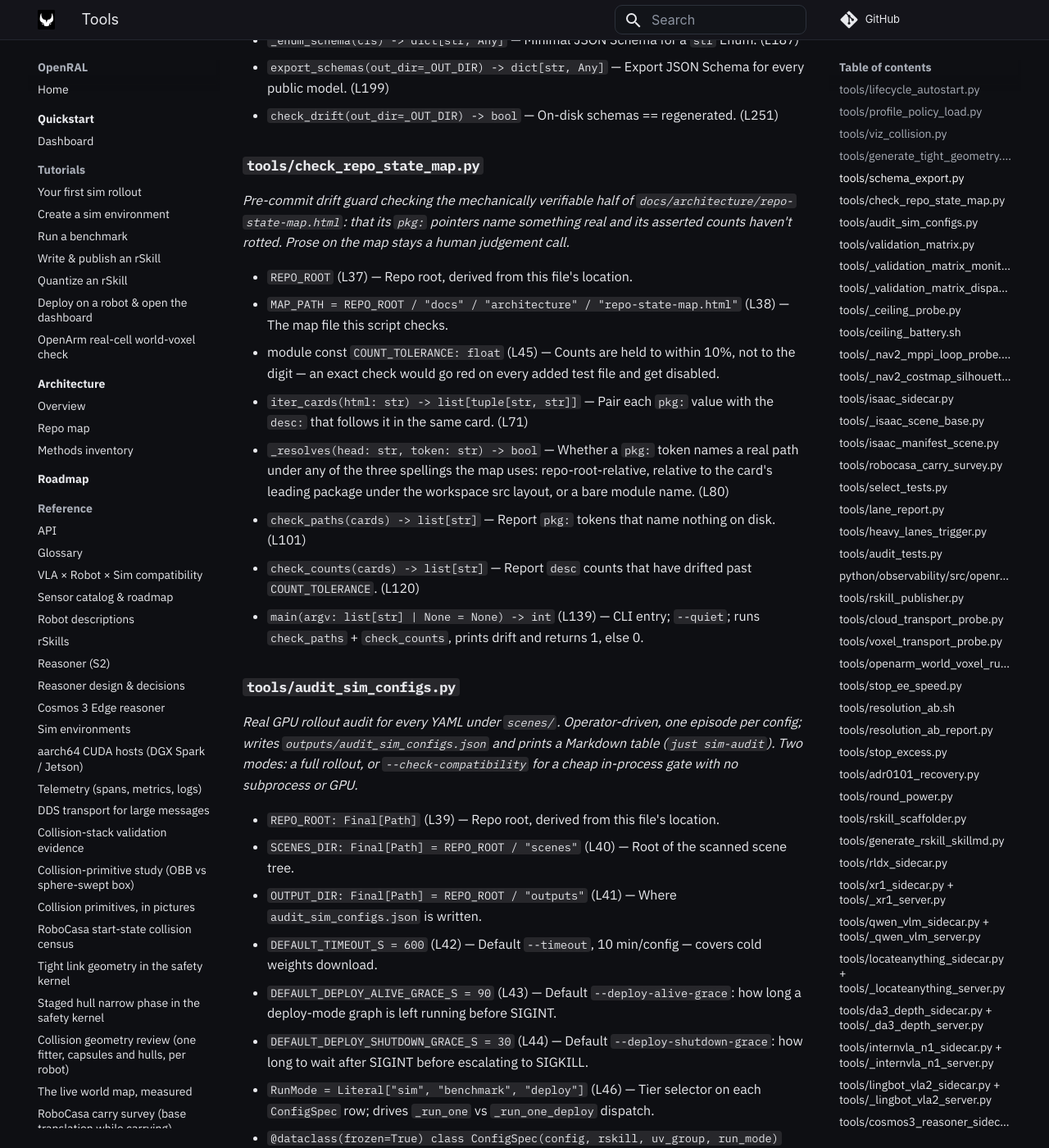
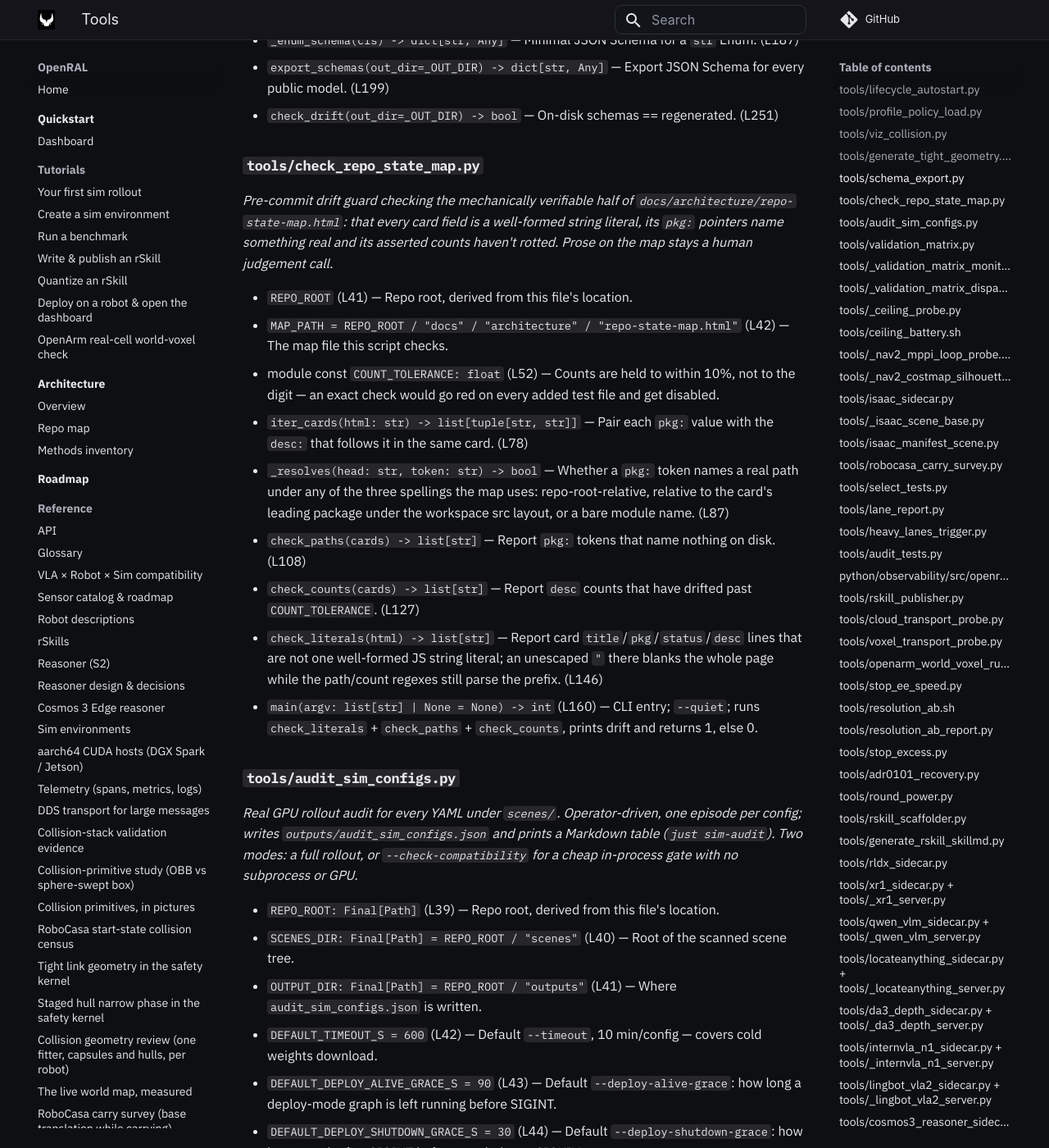
Before and after one commit to OpenRAL/openral, an MkDocs documentation site: the page built from docs/methods/10-tools.md, in a window 1280 px wide and 1400 px high, scrolled down 2645 px. Shown: the whole window at 82% size. Built offline with MkDocs 1.6.1 and Material for MkDocs 9.7.7, drawn with Linux system fonts in a browser that asks for light colours; comment, search, counter and statistics services are not loaded.

Commit message:
fix(docs): unblank the repo state map and correct the SensorRosPublisher card
#289 left an unescaped `""` inside the openral_perception_ros card's desc, so
the map's <script> failed to parse and the page rendered nothing. The drift
checker missed it because its regexes happily parse the truncated prefix;
`check_literals` now requires every card field line to be one well-formed
JS string, and a test re-seeds the #289 line.

The `SensorRosPublisher (PR2)` card also claimed it was not driven on a live
deploy graph and published on `/openral/sensors/<id>/image`; the sensor leg
drives it on every real deploy, on `/openral/cameras/<name>/image`.

Co-Authored-By: Claude Opus 5.5 <noreply@anthropic.com>
Signed-off-by: Adrian <adrianllopart@gmail.com>

```diff
--- a/docs/architecture/repo-state-map.html
+++ b/docs/architecture/repo-state-map.html
@@ -881,9 +881,9 @@ const LAYERS = [
         title: "SensorRosPublisher (PR2)",
         pkg: "python/sensors · ros_publisher.py",
         status: "green",
-        desc: "Background-thread SensorReader → sensor_msgs/Image publisher. One publisher per SensorReaderConfig entry; runs a daemon thread on open() and stops on close(). Intended to flow sensor frames captured by OpenCVThreadSensorReader / GStreamerSensorReader onto /openral/sensors/<id>/image for rosbag2 recording alongside ActionChunk + WorldStateStamped. Tested in test_sensor_ros_publisher.py (Protocol conformance, lifecycle, publish round-trip). PARTIAL: the dataset-bridge design also specifies a wrapping packages/openral_sensors_ros/ lifecycle package — not yet built, so this publisher is not yet driven on a live deploy graph; the hardware camera-topic recording leg remains open.",
+        desc: "Background-thread SensorReader → sensor_msgs/Image publisher with an optional companion CameraInfo (build_camera_info_msg, K rescaled to the published size) and an optional max_size downscale. Driven on every real deploy by the rSkill ROS sensor leg (openral_rskill_ros.sensor_leg) for each tee-less camera (opencv_thread, ros2_image), publishing on openral_core.camera_topic(<name>); GStreamer cameras use the in-pipeline RosImagePublisher tee instead. On that path the topic is capped at 3 Hz and, unless a pixel-hungry consumer (object detector / SLAM) is launched, 320x240, because every publish holds the GIL for the full-buffer conversion; the policy and the --dataset-out recorder read native frames in-process from the WorldStateAggregator, never this topic. Tested in tests/unit/test_sensor_ros_publisher.py (lifecycle, real DDS publish round-trip, CameraInfo companion, downscale + intrinsics rescale) and tests/unit/test_camera_info_msg.py. The separate packages/openral_sensors_ros lifecycle wrapper the dataset-bridge design specified was never needed and is not built.",
         inputs: ["SensorReaderConfig", "SensorFrame"],
-        outputs: ["sensor_msgs/Image on /openral/sensors/<id>/image"],
+        outputs: ["sensor_msgs/Image on /openral/cameras/<name>/image", "sensor_msgs/CameraInfo on /openral/cameras/<name>/camera_info"],
         schemas: ["SensorReaderConfig", "SensorFrame"],
       },
       {
--- a/docs/methods/10-tools.md
+++ b/docs/methods/10-tools.md
@@ -50,16 +50,17 @@ _Generates JSON Schema files for every public `openral_core` model._
 - `check_drift(out_dir=_OUT_DIR) -> bool` — On-disk schemas == regenerated. (L251)
 
 ### `tools/check_repo_state_map.py`
-_Pre-commit drift guard checking the mechanically verifiable half of `docs/architecture/repo-state-map.html`: that its `pkg:` pointers name something real and its asserted counts haven't rotted. Prose on the map stays a human judgement call._
+_Pre-commit drift guard checking the mechanically verifiable half of `docs/architecture/repo-state-map.html`: that every card field is a well-formed string literal, its `pkg:` pointers name something real and its asserted counts haven't rotted. Prose on the map stays a human judgement call._
 
-- `REPO_ROOT` (L37) — Repo root, derived from this file's location.
-- `MAP_PATH = REPO_ROOT / "docs" / "architecture" / "repo-state-map.html"` (L38) — The map file this script checks.
-- module const `COUNT_TOLERANCE: float` (L45) — Counts are held to within 10%, not to the digit — an exact check would go red on every added test file and get disabled.
-- `iter_cards(html: str) -> list[tuple[str, str]]` — Pair each `pkg:` value with the `desc:` that follows it in the same card. (L71)
-- `_resolves(head: str, token: str) -> bool` — Whether a `pkg:` token names a real path under any of the three spellings the map uses: repo-root-relative, relative to the card's leading package under the workspace src layout, or a bare module name. (L80)
-- `check_paths(cards) -> list[str]` — Report `pkg:` tokens that name nothing on disk. (L101)
-- `check_counts(cards) -> list[str]` — Report `desc` counts that have drifted past `COUNT_TOLERANCE`. (L120)
-- `main(argv: list[str] | None = None) -> int` (L139) — CLI entry; `--quiet`; runs `check_paths` + `check_counts`, prints drift and returns 1, else 0.
+- `REPO_ROOT` (L41) — Repo root, derived from this file's location.
+- `MAP_PATH = REPO_ROOT / "docs" / "architecture" / "repo-state-map.html"` (L42) — The map file this script checks.
+- module const `COUNT_TOLERANCE: float` (L52) — Counts are held to within 10%, not to the digit — an exact check would go red on every added test file and get disabled.
+- `iter_cards(html: str) -> list[tuple[str, str]]` — Pair each `pkg:` value with the `desc:` that follows it in the same card. (L78)
+- `_resolves(head: str, token: str) -> bool` — Whether a `pkg:` token names a real path under any of the three spellings the map uses: repo-root-relative, relative to the card's leading package under the workspace src layout, or a bare module name. (L87)
+- `check_paths(cards) -> list[str]` — Report `pkg:` tokens that name nothing on disk. (L108)
+- `check_counts(cards) -> list[str]` — Report `desc` counts that have drifted past `COUNT_TOLERANCE`. (L127)
+- `check_literals(html) -> list[str]` — Report card `title`/`pkg`/`status`/`desc` lines that are not one well-formed JS string literal; an unescaped `"` there blanks the whole page while the path/count regexes still parse the prefix. (L146)
+- `main(argv: list[str] | None = None) -> int` (L160) — CLI entry; `--quiet`; runs `check_literals` + `check_paths` + `check_counts`, prints drift and returns 1, else 0.
 
 ### `tools/audit_sim_configs.py`
 _Real GPU rollout audit for every YAML under `scenes/`. Operator-driven, one episode per config; writes `outputs/audit_sim_configs.json` and prints a Markdown table (`just sim-audit`). Two modes: a full rollout, or `--check-compatibility` for a cheap in-process gate with no subprocess or GPU._
```
Also changed, not shown: other parts of docs/architecture/repo-state-map.html (+1 -1 lines), 2 other files.
